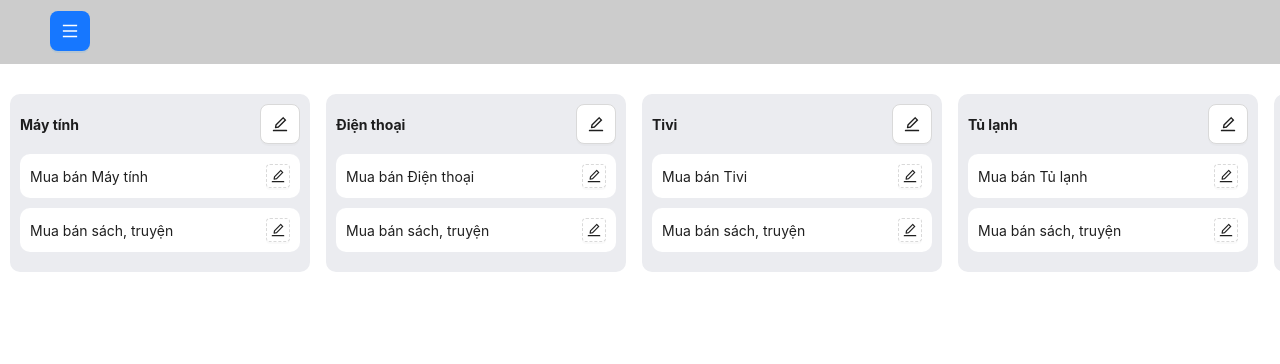
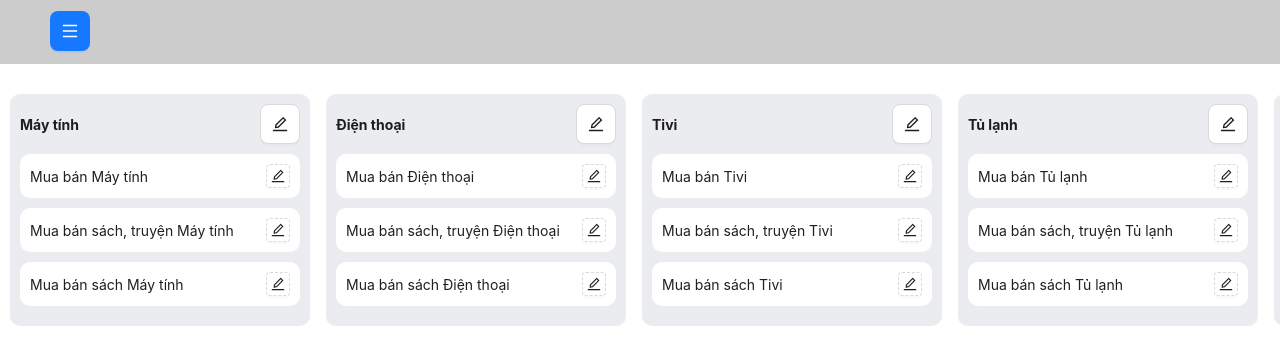
Before and after one commit to trungvs/trello, a React (Create React App) app: page / in a window 1280 px wide. Shown: the top 364 px of the page. Built offline with nearby package versions, Linux system fonts and the light colour scheme.

Commit message:
FT-1: Update drag whole board

```diff
--- a/src/components/Boards/Boards.jsx
+++ b/src/components/Boards/Boards.jsx
@@ -40,7 +40,8 @@ const boardStyle = {
         margin: "10px 0",
         padding: "10px",
         borderRadius: "10px",
-        transition: "transform 0.3s"
+        transition: "transform 0.3s",
+        cursor: "move",
     }
 }
 
@@ -49,26 +50,6 @@ export default function Boards(props) {
 
     return (
         <>
-            {/* <Card
-            title={board.name}
-            extra={<Button icon={<EditOutlined />} size="large" />}
-            style={{
-                width: 300,
-                cursor: "move",
-                backgroundColor: "#ebecf0"
-            }}
-            draggable
-            onDragStart={(e) => dragStart(e, index)}
-            onDragEnter={e => dragEnter(e, index)}
-            onDragEnd={e => drop(e, index)}
-            >
-                <div style={{ cursor: "default"}}>
-                    <div style={itemStyle}>{board.name}</div>
-                    <div style={itemStyle}>Card content</div>
-                    <div style={itemStyle}>Card content</div>
-                </div>
-            </Card> */}
-
             <div className="board-container" style={boardStyle.container}>
                 <div
                     className="board-header"
@@ -79,20 +60,26 @@ export default function Boards(props) {
                     onDragEnd={e => drop(e, index)}
                 >
                     <h4 className="board-name">
-                        {board.name}
+                        {board?.name}
                     </h4>
                     <Button icon={<EditOutlined />} size="large" />
                 </div>
                 <ul className="board-content" style={boardStyle.list}>
-                    <li className="board-item" style={boardStyle.item}>
+                    <li className="board-item" style={boardStyle.item} draggable>
                         <p className="board-item-name">
-                            Mua bán {board.name}
+                            Mua bán {board?.name}
                         </p>
                         <Button type="dashed" icon={<EditOutlined />} size="small" />
                     </li>
-                    <li className="board-item" style={boardStyle.item}>
+                    <li className="board-item" style={boardStyle.item} draggable>
                         <p className="board-item-name">
-                            Mua bán sách, truyện
+                            Mua bán sách, truyện {board?.name}
+                        </p>
+                        <Button type="dashed" icon={<EditOutlined />} size="small" />
+                    </li>
+                    <li className="board-item" style={boardStyle.item} draggable>
+                        <p className="board-item-name">
+                            Mua bán sách {board?.name}
                         </p>
                         <Button type="dashed" icon={<EditOutlined />} size="small" />
                     </li>
--- a/src/components/Content/Content.jsx
+++ b/src/components/Content/Content.jsx
@@ -42,11 +42,19 @@ export default function Content() {
 
     const handleDragStart = (e, position) => {
         dragItem.current = position;
-        console.log(e.target)
+        e.dataTransfer.effectAllowed = "move";
+        e.dataTransfer.setData("text/html", e.target.parentNode);
+        e.dataTransfer.setDragImage(e.target.parentNode, 20, 20);
+        console.log(e.target.parentNode)
     }
 
     const handleDragEnter = (e, position) => {
         dragOverItem.current = position;
+    }
+
+    const handleDragOver = (e, position) => {
+        const copyListItems = [...listBoard];
+        const dragItemContent = copyListItems[dragItem.current];
     }
 
     const handleDrop = (e) => {
@@ -57,7 +65,19 @@ export default function Content() {
         dragItem.current = null;
         dragOverItem.current = null;
         setListBoard(copyListItems);
-      };
+    };
+
+    const handleDragItemStart = (e, position) => {
+
+    }
+
+    const handleDragItemEnter = () => {
+
+    }
+
+    const handleDropItem = () => {
+
+    }
 
     useEffect(() => {
         setListBoard(mockdata)
```
